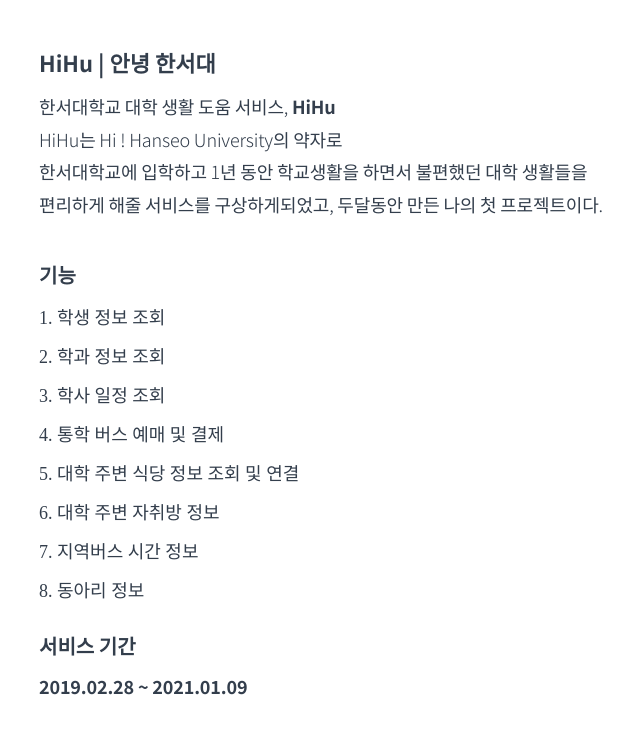
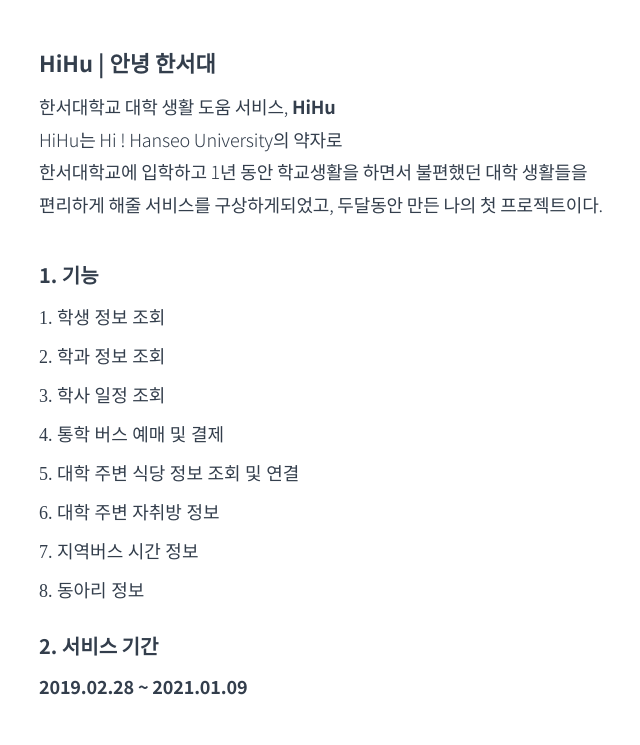
Before and after one commit to yoncho/yoncho.github.io, a Jekyll site: the page built from REPORT/2_2021.01.09.md, in a window 1280 px wide and 1400 px high, scrolled down 615 px. Shown: the top 745 px of the window, without its empty margins (226-866 px from the left). Built offline with Jekyll 4.4.1, drawn with Linux system fonts in a browser that asks for light colours; some web fonts are replaced; some of the changed text lies outside the part shown; grey boxes are pictures that could not be loaded.

Commit message:
2021.01.21

```diff
--- a/REPORT/2_2021.01.09.md
+++ b/REPORT/2_2021.01.09.md
@@ -21,7 +21,7 @@
 한서대학교에 입학하고 1년 동안 학교생활을 하면서 불편했던 대학 생활들을
 편리하게 해줄 서비스를 구상하게되었고, 두달동안 만든 나의 첫 프로젝트이다.
 
-### 기능
+### 1. 기능
 
 1. 학생 정보 조회
 2. 학과 정보 조회
@@ -32,16 +32,17 @@
 7. 지역버스 시간 정보
 8. 동아리 정보
 
-### 서비스 기간
+### 2. 서비스 기간
 **2019.02.28 ~ 2021.01.09**
 
-### 총 사용자
+### 3. 총 사용자
 서비스 기간동안 누적 13,153명이 이용해줬다.
 ![hihu_analytics](https://user-images.githubusercontent.com/44021629/105247981-fce66600-5bb8-11eb-9cf1-c7a79177dd41.PNG)
 
 *데이터는 Google Analytics로 수집했다 :D
 
-### 운영 후기
+
+### 4. 운영 후기
 대학생 1학년 겨울방학 두달을 반납하고, 방구석에 박혀서 만든 서비스가 벌써 런칭 한지 2년이 지나 4학년이 되는 해에 정식 서비스 종료를 했다,,😭(눈물 왈칵) 감격스럽다.
 학교를 돌아다니다가 HiHu를 사용하는 사람을 보면 속으로 "저거 내가 만든건데,, ㅎ"
 이런 생각을 하며 뿌듯함을 느꼈고, 에타에 만들어줘서 고맙다. 편리하다 라는 글이 올라오면 또 어깨가 들썩거렸는데. 이젠 추억으로 기억해야한다ㅜ
```
